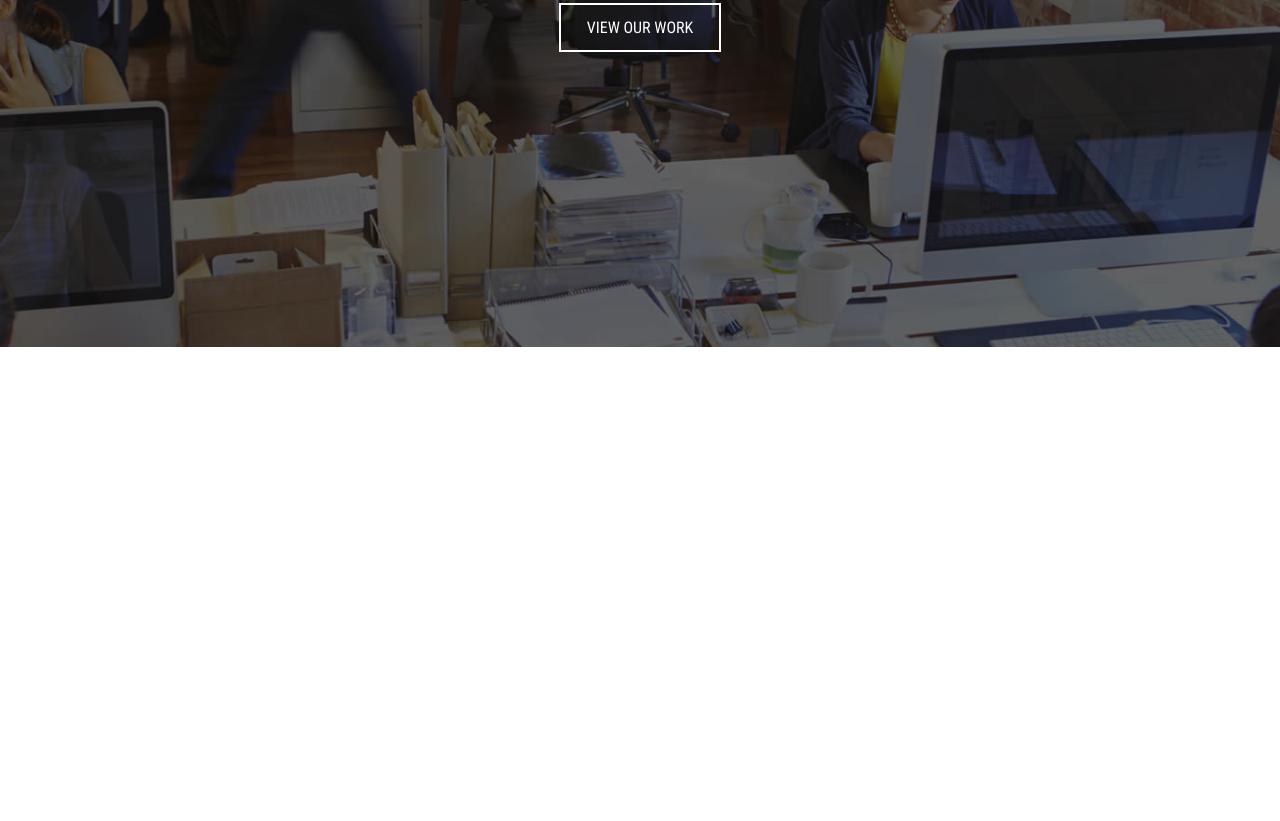
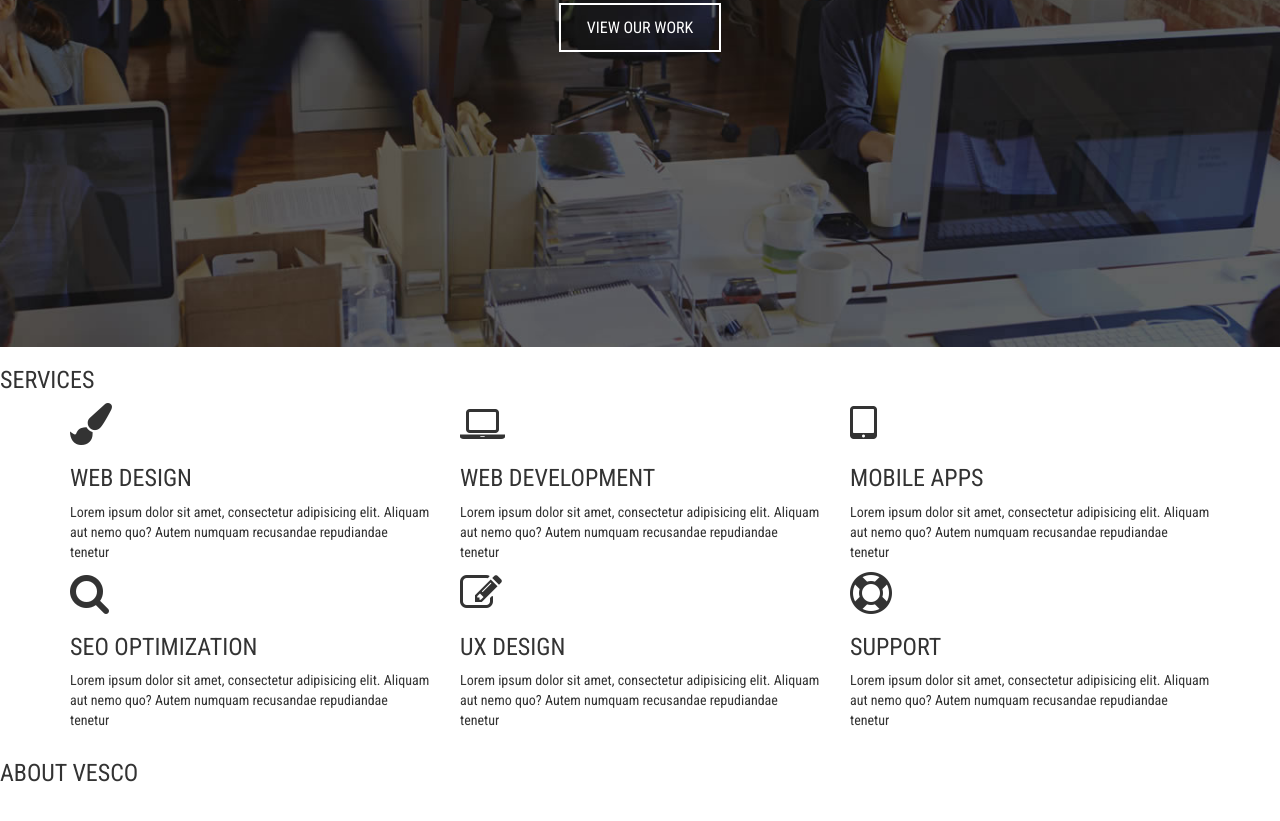
Before and after one commit to vdelarosa210/vesco, a plain HTML site: page index.html in a window 1280 px wide. Shown: the part 473-1294 px from the top of the page. Drawn offline with nearby package versions, Linux system fonts and the light colour scheme.

Commit message:
Added content for services section

```diff
--- a/index.html
+++ b/index.html
@@ -53,6 +53,150 @@
 
 </section>
 
+<!-- Services -->
+
+<section id="services">
+    <div class="content-box">
+        <div class="content-title">
+            <h3>Services</h3>
+            <div class="content-title-underline"></div>
+        </div>
+
+        <div class="container">
+
+            <div class="row">
+
+                <div class="col-md-4">
+                    <div class="service-item">
+                        <div class="service-item-icon">
+                            <i class="fa fa-paint-brush fa-3x"></i>
+                        </div>
+
+                        <div class="service-item-title">
+                            <h3>Web Design</h3>
+                        </div>
+
+                        <div class="service-item-description">
+                            <p>Lorem ipsum dolor sit amet, consectetur adipisicing elit. Aliquam aut nemo quo? Autem numquam recusandae repudiandae tenetur
+                        </div>
+
+                    </div>
+
+                </div>
+
+                <div class="col-md-4">
+                    <div class="service-item">
+                        <div class="service-item-icon">
+                            <i class="fa fa-laptop fa-3x"></i>
+                        </div>
+
+                        <div class="service-item-title">
+                            <h3>Web Development</h3>
+                        </div>
+
+                        <div class="service-item-description">
+                            <p>Lorem ipsum dolor sit amet, consectetur adipisicing elit. Aliquam aut nemo quo? Autem numquam recusandae repudiandae tenetur
+                        </div>
+
+                    </div>
+
+                </div>
+
+                <div class="col-md-4">
+                    <div class="service-item">
+                        <div class="service-item-icon">
+                            <i class="fa fa-tablet fa-3x"></i>
+                        </div>
+
+                        <div class="service-item-title">
+                            <h3>Mobile Apps</h3>
+                        </div>
+
+                        <div class="service-item-description">
+                            <p>Lorem ipsum dolor sit amet, consectetur adipisicing elit. Aliquam aut nemo quo? Autem numquam recusandae repudiandae tenetur
+                        </div>
+
+                    </div>
+
+                </div>
+
+
+                <div class="col-md-4">
+                    <div class="service-item">
+                        <div class="service-item-icon">
+                            <i class="fa fa-search fa-3x"></i>
+                        </div>
+
+                        <div class="service-item-title">
+                            <h3>SEO Optimization</h3>
+                        </div>
+
+                        <div class="service-item-description">
+                            <p>Lorem ipsum dolor sit amet, consectetur adipisicing elit. Aliquam aut nemo quo? Autem numquam recusandae repudiandae tenetur
+                        </div>
+
+                    </div>
+
+                </div>
+
+                <div class="col-md-4">
+                    <div class="service-item">
+                        <div class="service-item-icon">
+                            <i class="fa fa-pencil-square-o fa-3x"></i>
+                        </div>
+
+                        <div class="service-item-title">
+                            <h3>UX Design</h3>
+                        </div>
+
+                        <div class="service-item-description">
+                            <p>Lorem ipsum dolor sit amet, consectetur adipisicing elit. Aliquam aut nemo quo? Autem numquam recusandae repudiandae tenetur
+                        </div>
+
+                    </div>
+
+                </div>
+
+                <div class="col-md-4">
+                    <div class="service-item">
+                        <div class="service-item-icon">
+                            <i class="fa fa-life-ring fa-3x"></i>
+                        </div>
+
+                        <div class="service-item-title">
+                            <h3>Support</h3>
+                        </div>
+
+                        <div class="service-item-description">
+                            <p>Lorem ipsum dolor sit amet, consectetur adipisicing elit. Aliquam aut nemo quo? Autem numquam recusandae repudiandae tenetur
+                        </div>
+
+                    </div>
+
+                </div>
+
+
+            </div>
+
+        </div>
+
+    </div>
+</section>
+
+<!-- About Vesco -->
+
+<section id="aboutVesco">
+    <div class="content-box">
+        <div class="content-title">
+            <h3>About Vesco</h3>
+            <div class="content-title-underline"></div>
+
+
+
+        </div>
+    </div>
+</section>
+
 <!-- Temporary Space -->
 <br><br><br><br><br><br><br><br><br><br><br><br><br><br><br><br><br><br><br><br><br><br><br><br><br><br><br><br><br><br><br><br><br><br><br><br><br><br><br><br><br><br>
 
```
